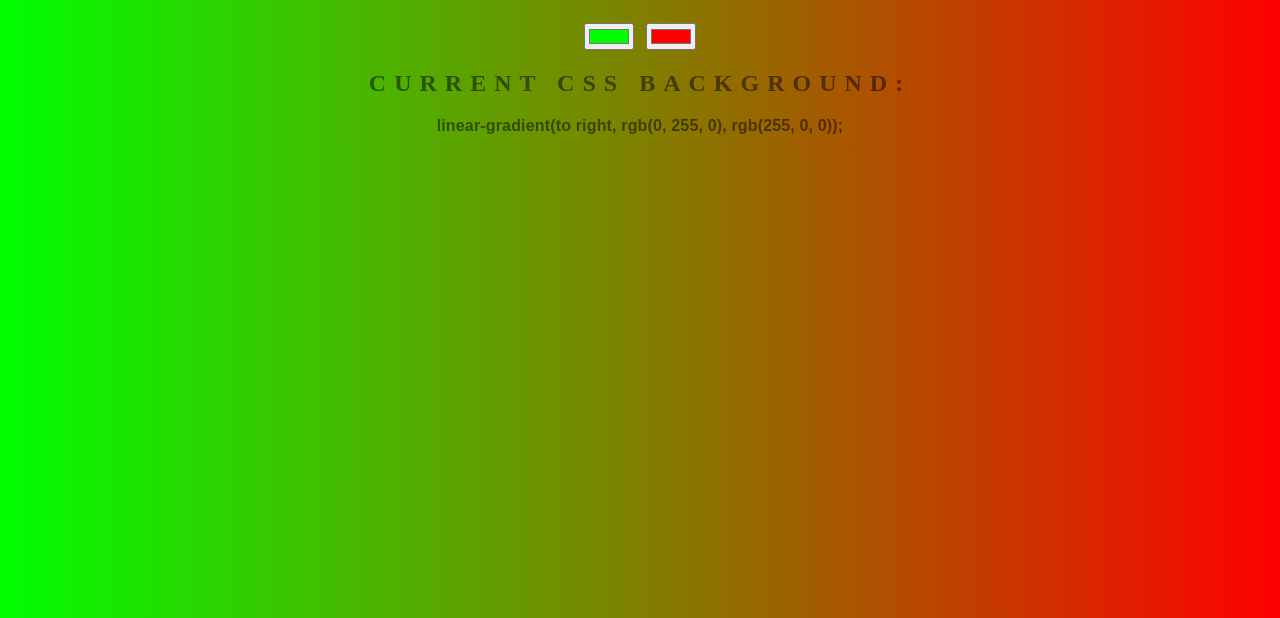
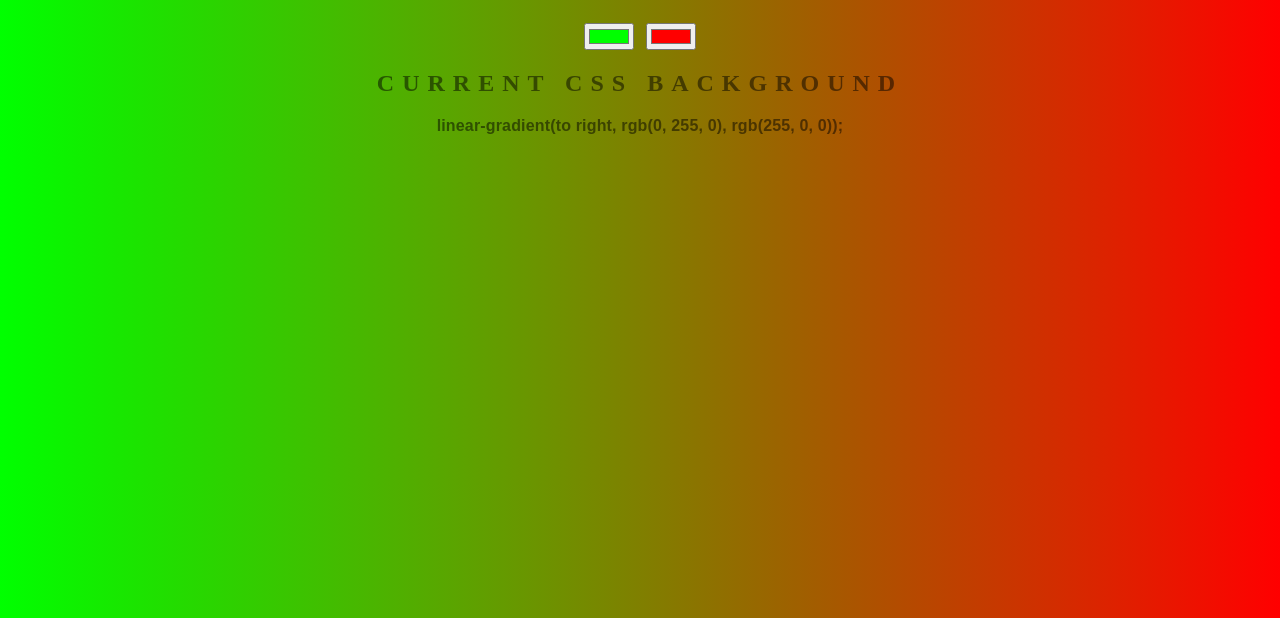
Before and after one commit to FernandoTorregrosa/background-generator, a plain HTML site: page index.html in a window 1280 px wide. Shown: the part 182-800 px from the top of the page. Drawn offline with Linux system fonts and the light colour scheme.

Commit message:
Back to normal

```diff
--- a/index.html
+++ b/index.html
@@ -8,7 +8,7 @@
 	<h1>Background Generator</h1>
 	<input class="color1" type="color" name="color1" value="#00ff00">
 	<input class="color2" type="color" name="color2" value="#ff0000">
-	<h2>Current CSS Background:</h2>
+	<h2>Current CSS Background</h2>
 	<h3></h3>
 	<script type="text/javascript" src="script.js"></script>
 </body>
```
